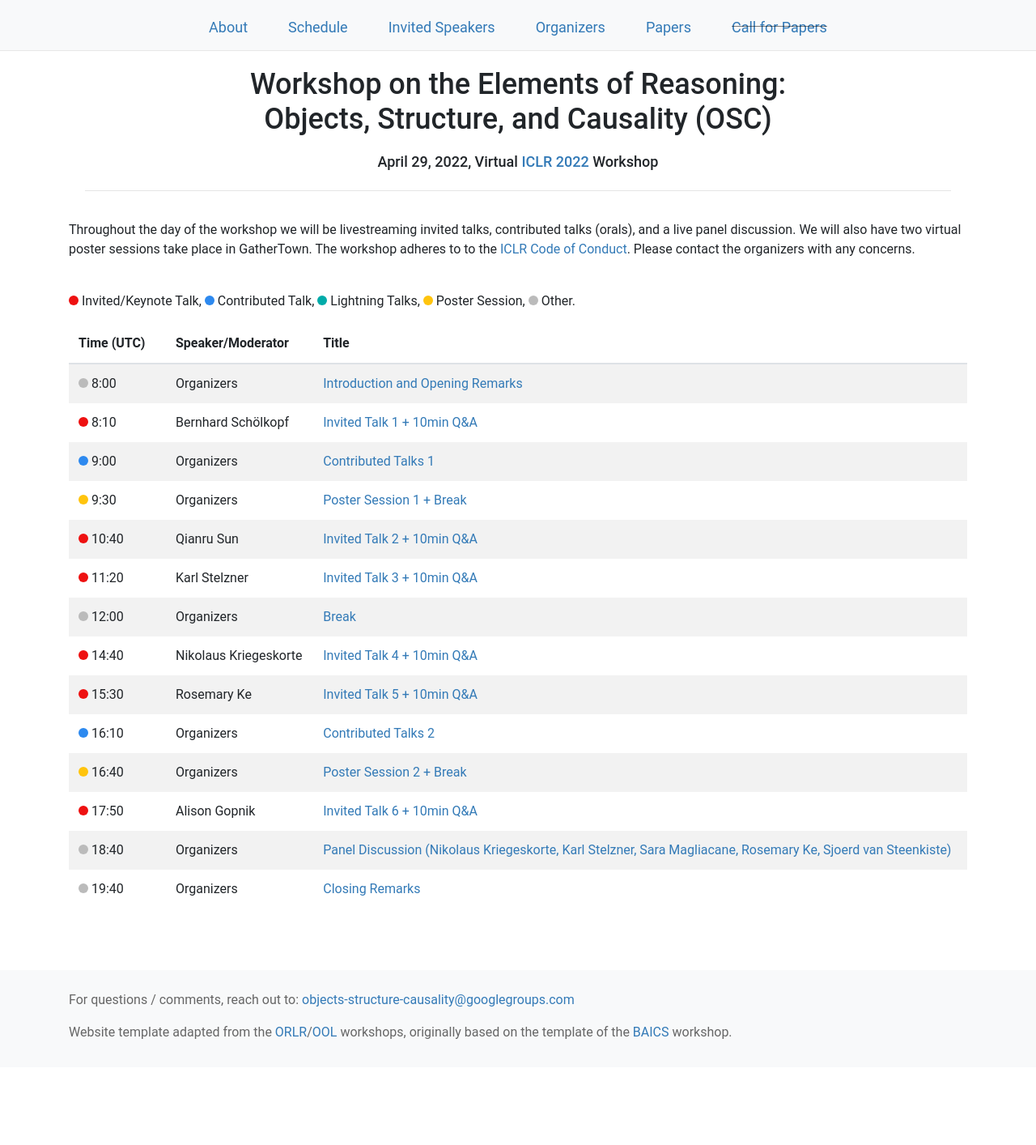
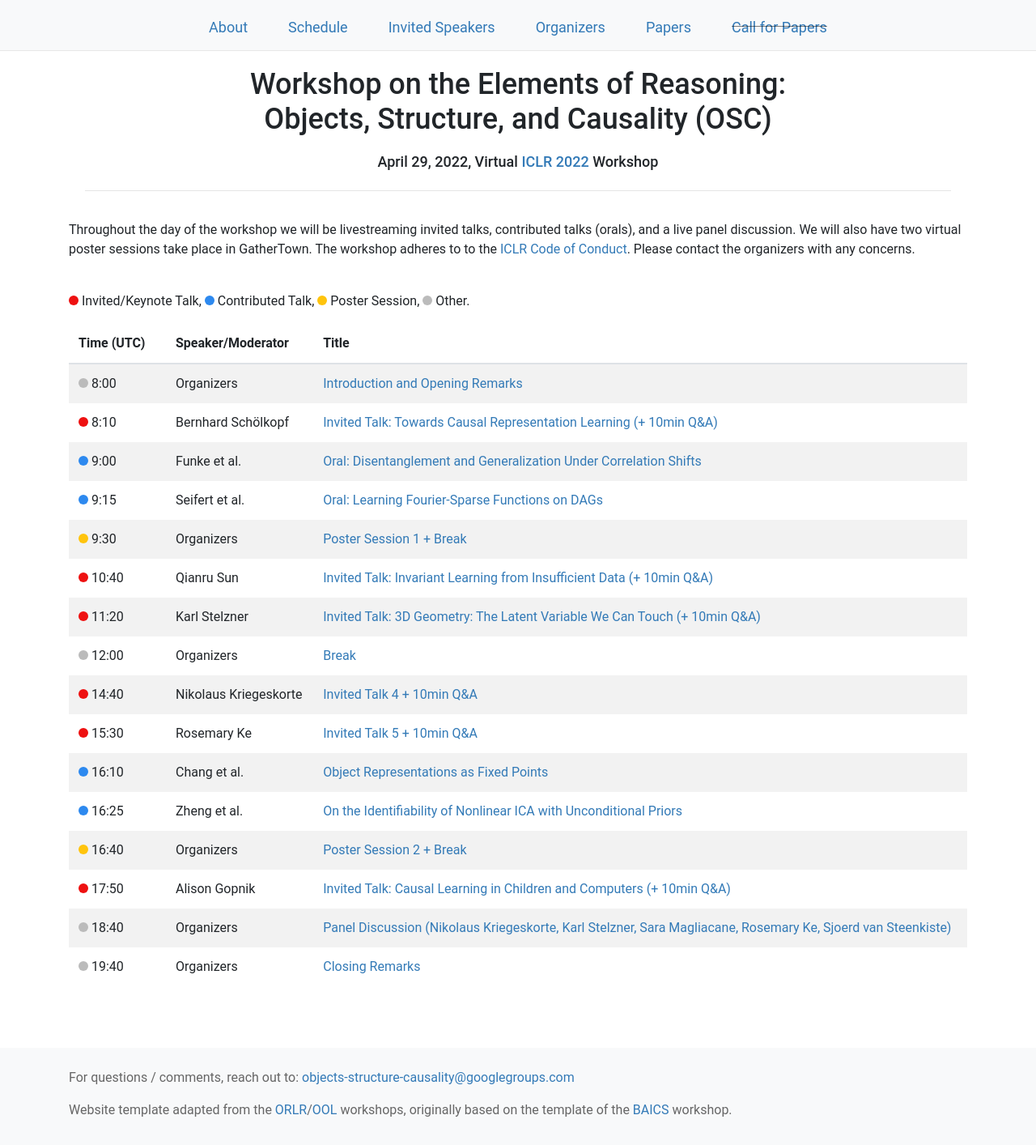
Before and after one commit to objects-structure-causality/objects-structure-causality.github.io, a Jekyll site: the page built from schedule.html, in a window 1280 px wide. Shown: the whole page at 81% size. Built offline with Jekyll 4.4.1, drawn with Linux system fonts in a browser that asks for light colours; nearby versions of some CDN libraries; before the commit the page ends 1318 px from its top, so only the background shows below that.

Commit message:
Update schedule with talk titles

```diff
--- a/schedule.html
+++ b/schedule.html
@@ -9,7 +9,7 @@ The workshop adheres to to the <a href="https://iclr.cc/public/CodeOfConduct">IC
   Please contact the organizers with any concerns.</p>
 
 <p>
-</br><span class="dot-invited-talk"></span> Invited/Keynote Talk, <span class="dot-contributed-talk"></span> Contributed Talk, <span class="dot-lightning-talk"></span> Lightning Talks, <span class="dot-poster-session"></span> Poster Session, <span class="dot-other-session"></span> Other.
+</br><span class="dot-invited-talk"></span> Invited/Keynote Talk, <span class="dot-contributed-talk"></span> Contributed Talk, <span class="dot-poster-session"></span> Poster Session, <span class="dot-other-session"></span> Other.
 </p>
 <table class="table table-striped table-condensed" id="schedule">
   <thead>
@@ -28,12 +28,17 @@ The workshop adheres to to the <a href="https://iclr.cc/public/CodeOfConduct">IC
     <tr>
       <td><span class="dot-invited-talk"></span> <span class="time-value">8:10</span></td>
       <td> Bernhard Schölkopf</td>
-      <td><a href="">Invited Talk 1 + 10min Q&A</a></td>
+      <td><a href="">Invited Talk: Towards Causal Representation Learning (+ 10min Q&A)</a></td>
     </tr>
     <tr>
       <td><span class="dot-contributed-talk"></span> <span class="time-value">9:00</span></td>
-      <td> Organizers</td>
-      <td><a href="">Contributed Talks 1</a></td>
+      <td> Funke et al.</td>
+      <td><a href="">Oral: Disentanglement and Generalization Under Correlation Shifts</a></td>
+    </tr>
+    <tr>
+      <td><span class="dot-contributed-talk"></span> <span class="time-value">9:15</span></td>
+      <td> Seifert et al.</td>
+      <td><a href="">Oral: Learning Fourier-Sparse Functions on DAGs</a></td>
     </tr>
     <tr>
       <td><span class="dot-poster-session"></span> <span class="time-value">9:30</span></td>
@@ -43,12 +48,12 @@ The workshop adheres to to the <a href="https://iclr.cc/public/CodeOfConduct">IC
     <tr>
       <td><span class="dot-invited-talk"></span> <span class="time-value">10:40</span></td>
       <td> Qianru Sun</td>
-      <td><a href="">Invited Talk 2 + 10min Q&A</a></td>
+      <td><a href="">Invited Talk: Invariant Learning from Insufficient Data (+ 10min Q&A)</a></td>
     </tr>
     <tr>
       <td><span class="dot-invited-talk"></span> <span class="time-value">11:20</span></td>
       <td> Karl Stelzner</td>
-      <td><a href="">Invited Talk 3 + 10min Q&A</a></td>
+      <td><a href="">Invited Talk: 3D Geometry: The Latent Variable We Can Touch (+ 10min Q&A)</a></td>
     </tr>
     <tr>
       <td><span class="dot-other-session"></span> <span class="time-value">12:00</span></td>
@@ -67,8 +72,13 @@ The workshop adheres to to the <a href="https://iclr.cc/public/CodeOfConduct">IC
     </tr>
     <tr>
       <td><span class="dot-contributed-talk"></span> <span class="time-value">16:10</span></td>
-      <td> Organizers</td>
-      <td><a href="">Contributed Talks 2</a></td>
+      <td> Chang et al.</td>
+      <td><a href="">Object Representations as Fixed Points</a></td>
+    </tr>
+    <tr>
+      <td><span class="dot-contributed-talk"></span> <span class="time-value">16:25</span></td>
+      <td> Zheng et al.</td>
+      <td><a href="">On the Identifiability of Nonlinear ICA with Unconditional Priors</a></td>
     </tr>
     <tr>
       <td><span class="dot-poster-session"></span> <span class="time-value">16:40</span></td>
@@ -78,7 +88,7 @@ The workshop adheres to to the <a href="https://iclr.cc/public/CodeOfConduct">IC
     <tr>
       <td><span class="dot-invited-talk"></span> <span class="time-value">17:50</span></td>
       <td> Alison Gopnik</td>
-      <td><a href="">Invited Talk 6 + 10min Q&A</a></td>
+      <td><a href="">Invited Talk: Causal Learning in Children and Computers (+ 10min Q&A)</a></td>
     </tr>
     <tr>
       <td><span class="dot-other-session"></span> <span class="time-value">18:40</span></td>
```
